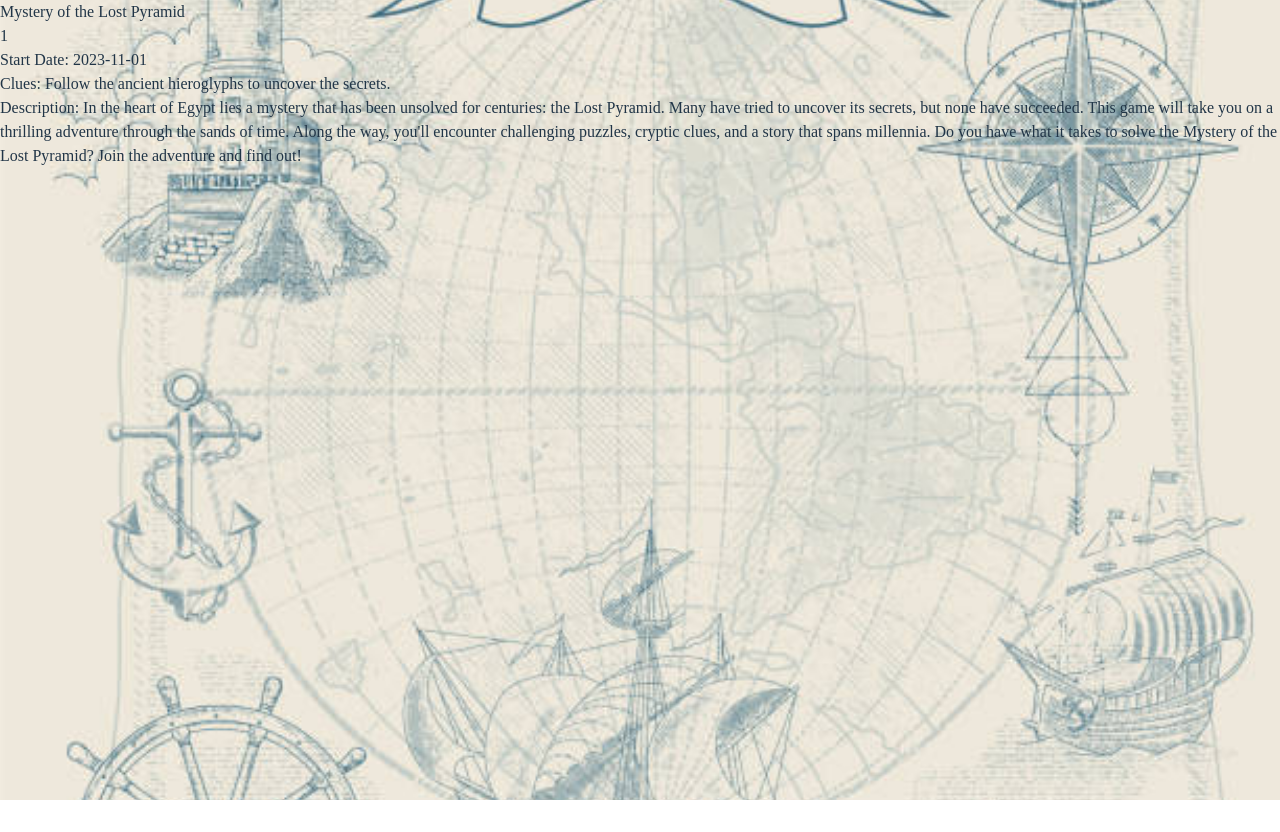
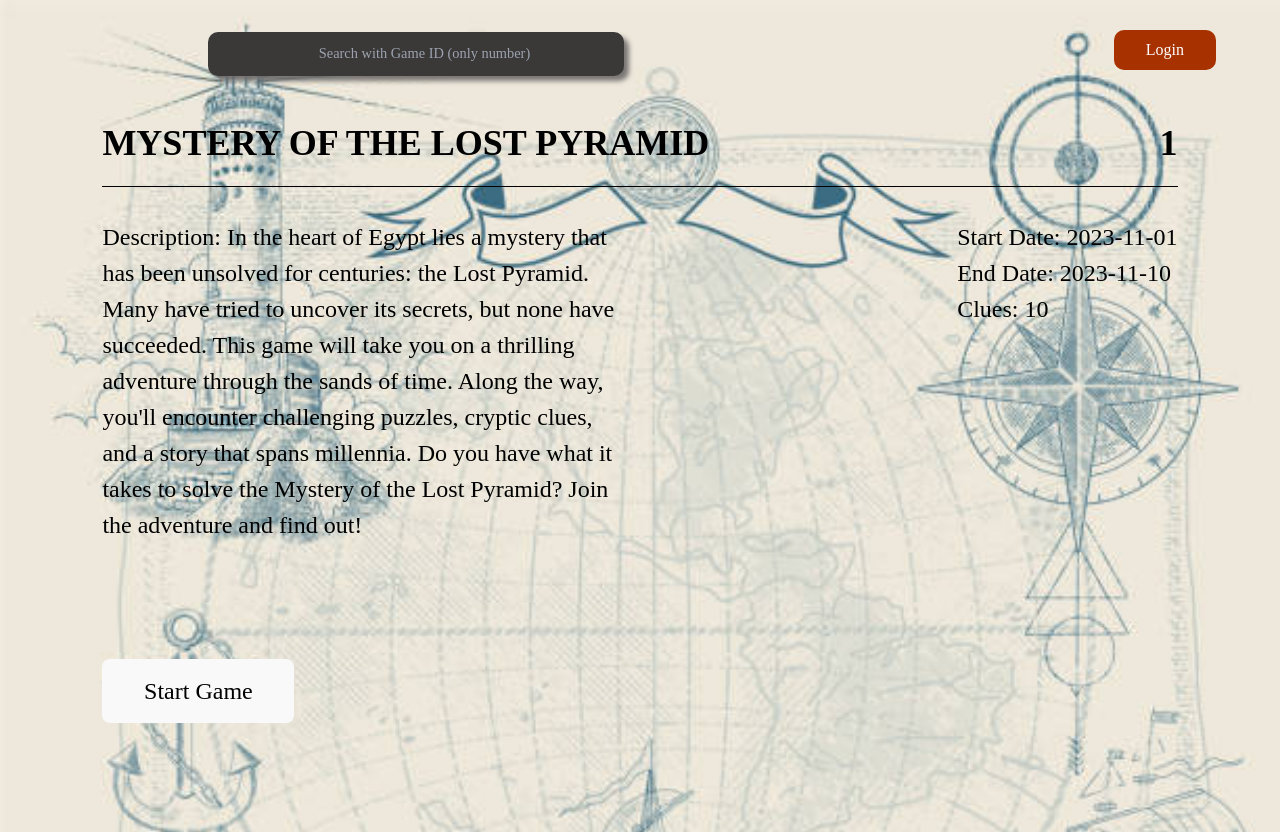
Before and after one commit to thanhtaita/ScavengerHunt, a React (Vite) app in the folder client/: page /game/1 in a window 1280 px wide. Before the commit the page ends 800 px from the top, so only its background shows below. Built offline with nearby package versions, Linux system fonts and the light colour scheme; no server answers; a web font is replaced by a local one.

Commit message:
built game details
final css update. added update.

```diff
--- a/client/src/pages/GameDetails/GameDetails.css
+++ b/client/src/pages/GameDetails/GameDetails.css
@@ -0,0 +1,49 @@
+.game-details-container{
+    /* background-color: #f7f7f7; */
+    color: black;
+    width: 84vw;
+    height:80vh;
+    font-size: large;
+    margin-top: 5vh;
+    margin-left: 8vw;
+    margin-right: 8vw;
+    font-size: 3vh;
+    display:flex;
+    flex-direction: column;
+
+}
+
+.gameTitle{
+    display: flex;
+    flex-direction: row;
+    justify-content:space-between;
+    font-size: 4.5vh;
+    font-weight: bold;
+    padding-bottom: 2vh;
+    margin-bottom: 4vh;
+    font-style: normal;
+    border-bottom: 1px solid black;
+    text-transform:uppercase;
+
+}
+.extradeets{
+    align-items: top;
+}
+
+.content{
+    display:flex;
+    flex-direction: row;
+    justify-content: space-between;
+    padding:0 0 0 0;
+    margin: 0 0 0 0;
+    background-color: transparent;
+    align-items: flex-start;
+}
+.description{
+    width:40vw;
+    height:55vh;
+}
+.startgamebutton{
+    width: 15vw;
+    padding:1vw 1vw 1vw 1vw;
+}
--- a/client/src/pages/GameDetails/GameDetails.tsx
+++ b/client/src/pages/GameDetails/GameDetails.tsx
@@ -1,13 +1,16 @@
 import { useParams } from "react-router-dom";
 import { useEffect, useState } from "react";
-import axios from "axios";
+import "./GameDetails.css"
+import Navbar from "../../components/Navbar/Navbar.tsx";
+import { useNavigate } from "react-router-dom";
 
 interface GameDetailsProps {
     id: number;
     name: string;
     startDate: string;
-    clues: string;
+    endDate: string;
     description: string;
+    clues: number;
     // Add other fields as necessary
   }
 
@@ -16,8 +19,9 @@ const mockGameDetails=
   "id": 10,
   "name": "Mystery of the Lost Pyramid",
   "startDate": "2023-11-01",
-  "clues": "Follow the ancient hieroglyphs to uncover the secrets.",
-  "description": "In the heart of Egypt lies a mystery that has been unsolved for centuries: the Lost Pyramid. Many have tried to uncover its secrets, but none have succeeded. This game will take you on a thrilling adventure through the sands of time. Along the way, you'll encounter challenging puzzles, cryptic clues, and a story that spans millennia. Do you have what it takes to solve the Mystery of the Lost Pyramid? Join the adventure and find out!"
+  "endDate": "2023-11-10",
+  "description": "In the heart of Egypt lies a mystery that has been unsolved for centuries: the Lost Pyramid. Many have tried to uncover its secrets, but none have succeeded. This game will take you on a thrilling adventure through the sands of time. Along the way, you'll encounter challenging puzzles, cryptic clues, and a story that spans millennia. Do you have what it takes to solve the Mystery of the Lost Pyramid? Join the adventure and find out!",
+  "clues":10
 }
 
 
@@ -25,7 +29,7 @@ const mockGameDetails=
     const { gameId } = useParams<{ gameId: string }>();
     // const [gameDetails, setGameDetails] = useState<GameDetailsProps | null>(null);
     const [gameDetails, setGameDetails] = useState<GameDetailsProps | null>(mockGameDetails);
-
+    const [gameIdd, setGameId] = useState(0);
 
     // useEffect(() => {
     //   // Fetch game details from your API
@@ -40,22 +44,36 @@ const mockGameDetails=
 
     //   fetchGameDetails();
     // }, [gameId]);
+    const navigate = useNavigate();
+    const handleStartGame = (gameId: number) => {
+      navigate(`/start-game/${gameId}`);
+    }
 
     return (
+      <>
+      <Navbar gameId={gameIdd} setGameId={setGameId} />
       <div className="game-details-container">
         {gameDetails ? (
           <>
-            <h2>{gameDetails.name}</h2>
-            <h2>{gameId}</h2>
-            <p>Start Date: {gameDetails.startDate}</p>
-            <p>Clues: {gameDetails.clues}</p>
-            <p>Description: {gameDetails.description}</p>
-            {/* Display other fields as necessary */}
+            <div className="gameTitle">
+              <h1>{gameDetails.name}</h1>
+              <h1>{gameId}</h1>
+            </div>
+            <div className="content">
+              <p className="description">Description: {gameDetails.description}</p>
+              <div className="extraDeets">
+                <p>Start Date: {gameDetails.startDate}</p>
+                <p>End Date: {gameDetails.endDate}</p>
+                <p>Clues: {gameDetails.clues}</p>
+              </div>
+            </div>
+            <button className={"startgamebutton"} onClick={() => handleStartGame(gameDetails.id)}>Start Game</button>
           </>
         ) : (
           <p>Loading game details...</p>
         )}
       </div>
+      </>
     );
   }
 
```
Also changed, not shown: 1 other file (tests, documents, lock files or other folders).
